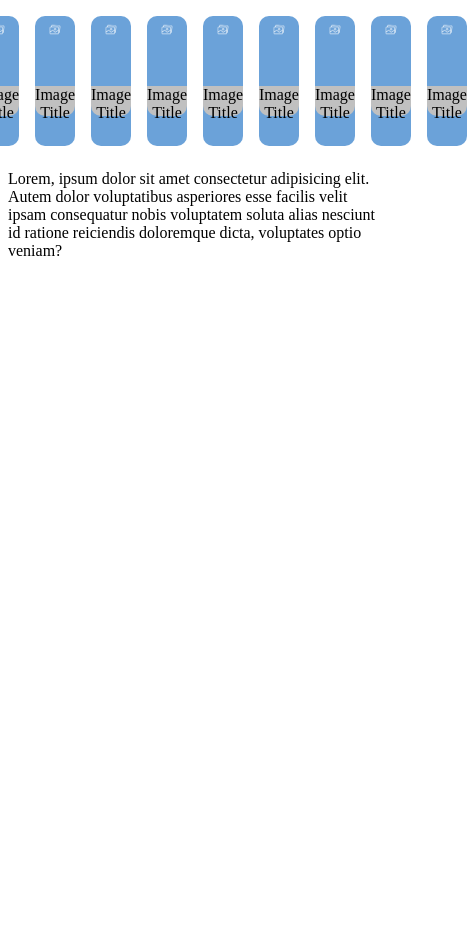
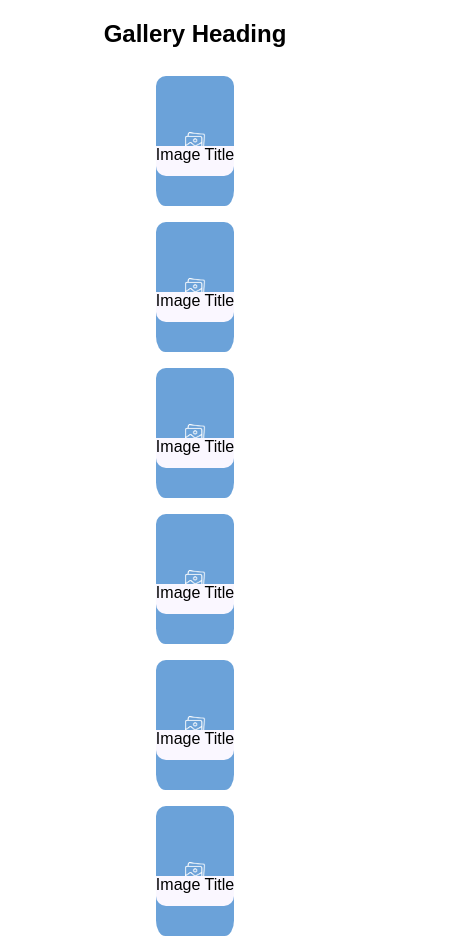
Before and after one commit to Gherghi46854135/Advanced-CSS-3-Responsive-Gallery, a plain HTML site: page index.html in a window 390 px wide. Shown: the top 947 px of the page, 467 px wide, since content can reach past the window. Before the commit the page ends 844 px from the top, so only its background shows below. Drawn offline with Linux system fonts and the light colour scheme.

Commit message:
+ screen responsive + validator + id to class + font family

```diff
--- a/index.html
+++ b/index.html
@@ -8,38 +8,50 @@
     <title>Responsive Gallery</title>
 </head>
 <body>
-    <div id="container">
+<h2>Gallery Heading</h2>
+<div class="container">
+<div class="row">
+<div class="column">
 <div id="box">
-           <br><br><br><p>Image Title</p>
+<br><br><br><p>Image Title</p></div>
 </div>
+<div class="column">
 <div id="box">
-            <br><br><br><p>Image Title</p>
+<br><br><br><p>Image Title</p></div>
 </div>
+<div class="column">
 <div id="box">
-            <br><br><br><p>Image Title</p>
+<br><br><br><p>Image Title</p></div>
 </div>
+<div class="column">
 <div id="box">
-            <br><br><br><p>Image Title</p>
+<br><br><br><p>Image Title</p></div>
 </div>
+<div class="column">
 <div id="box">
-            <br><br><br><p>Image Title</p>
+<br><br><br><p>Image Title</p></div>
 </div>
+<div class="column">
 <div id="box">
-            <br><br><br><p>Image Title</p>
+<br><br><br><p>Image Title</p></div>
 </div>
+<div class="column">
 <div id="box">
-            <br><br><br><p>Image Title</p>
+<br><br><br><p>Image Title</p></div>
 </div>
+<div class="column">
 <div id="box">
-            <br><br><br><p>Image Title</p>
+<br><br><br><p>Image Title</p></div>
 </div>
+<div class="column">
 <div id="box">
-            <br><br><br><p>Image Title</p>
+<br><br><br><p>Image Title</p></div>
 </div>
+<div class="column">
 <div id="box">
-            <br><br><br><p>Image Title</p>
+<br><br><br><p>Image Title</p></div>
 </div>
-
+        </div>
     </div>
     <p>Lorem, ipsum dolor sit amet consectetur adipisicing elit. Autem dolor voluptatibus asperiores esse facilis velit ipsam consequatur nobis voluptatem soluta alias nesciunt id ratione reiciendis doloremque dicta, voluptates optio veniam?</p>
 
--- a/style.css
+++ b/style.css
@@ -1,24 +1,58 @@
-#container{
+body{
+    font-family: sans-serif;
+}
+.container{
+    max-width: 960px;
+    width: 90%;
+    margin: 0 auto;
+
+}
+
+.row{
     display: flex;
-    flex-direction: row;
-    justify-content: center;
+    flex-flow: row wrap;
+    justify-content: left;
 }
 
 #box{
     height: 130px;
-    width: 120px;
     background-image: url(./images/placeholder.png);
     background-color: #6ba2d9;
+    background-position: center;
     text-align: center;
     background-size: contain;
-    margin: 8px;
+    margin: 8px 20px;
     background-repeat: no-repeat;
     border-radius: 10px;
+    border-bottom-left-radius: 12%;
+    border-bottom-right-radius: 12%;
+    flex-flow: row wrap;
+    justify-self: center;
+
 }
 
 #box p{
-    background-color: silver;
+    background-color: #faf7ff;
     border-bottom-left-radius: 10px;
     border-bottom-right-radius: 10px;
     height: 30px;
 }
+
+    @media screen and (max-width: 1699px) {
+    .column{
+    flex-basis: 20%;
+    }
+    }
+    @media screen and (max-width: 768px) {
+    .column {
+    flex-basis: 33.33%;
+    }
+    }
+    @media screen and (max-width: 414px) {
+    .column {
+    flex-basis: 100%;
+    }
+    h2{
+    text-align: center;
+    }
+    }
```
Lines whose indentation alone changed are shown as unchanged.
